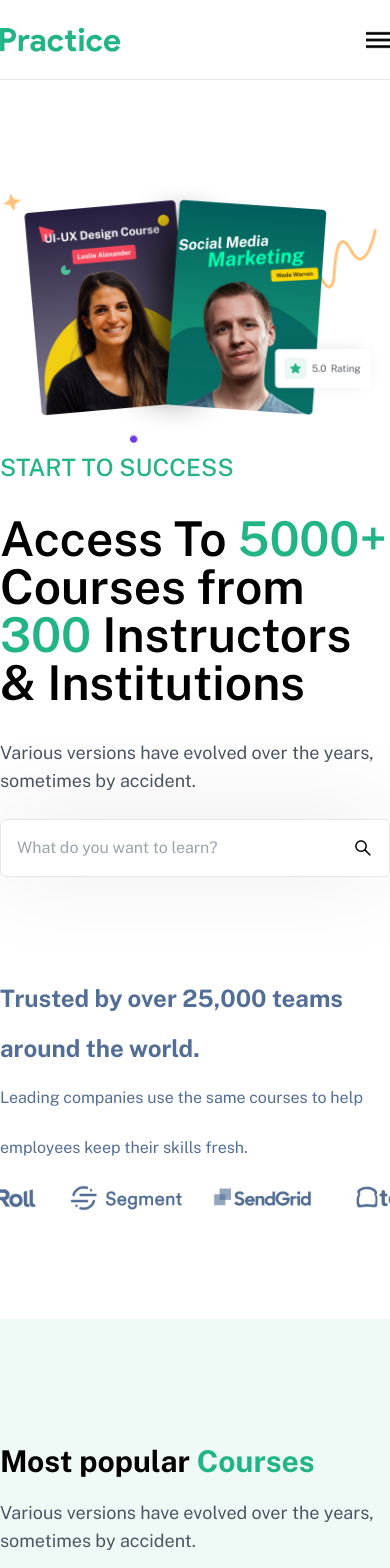
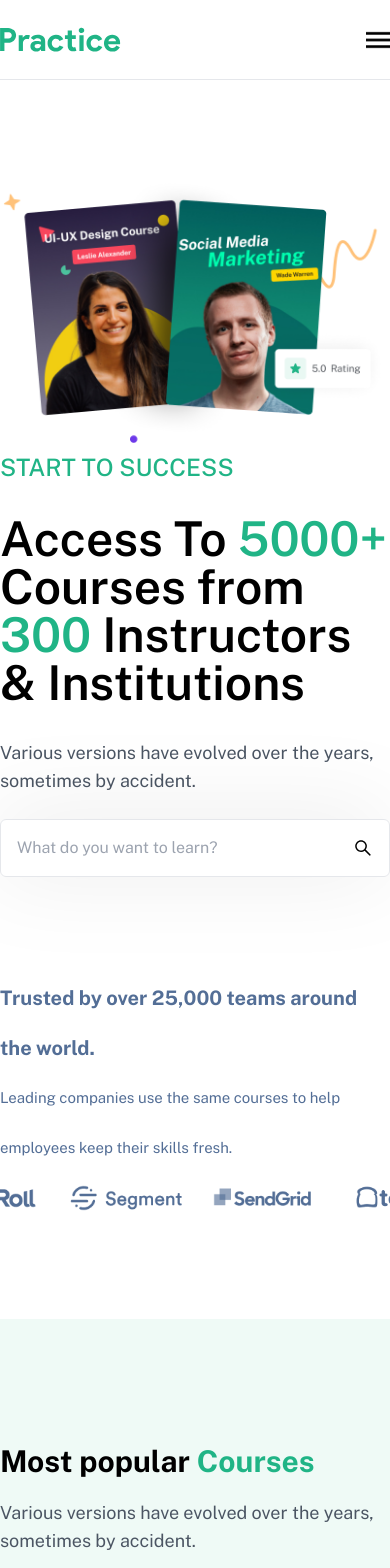
Before and after one commit to OpherM/Course-Project, a React (Vite) app: page / in a window 390 px wide. Shown: the top 1568 px of the page. Built offline with nearby package versions, Linux system fonts and the light colour scheme.

Commit message:
responsiveness

```diff
--- a/src/components/Achievement.jsx
+++ b/src/components/Achievement.jsx
@@ -5,7 +5,7 @@ import { SlGraduation } from 'react-icons/sl'
 const Achievement = () => {
     return (
         <div className='w-full bg-white py-24'>
-            <div className='md:max-w-[1390px] max-w-[600px] m-auto grid md:grid-cols-2'>
+            <div className='md:max-w-[1390px] max-w-[520px] m-auto grid md:grid-cols-2'>
                 <div className='flex flex-col justify-center'>
                     <h1 className='md:leading-[72px] md:text-3xl text-3xl font-semibold'>Our <span className='text-[#20B486]'>Achievement</span></h1>
                     <p className='text-lg text-[#6D737A]'>Various versions have evolved over the years, sometimes by accident.</p>
--- a/src/components/Category.jsx
+++ b/src/components/Category.jsx
@@ -11,7 +11,7 @@ import { GiTeacher } from 'react-icons/gi'
 const Category = () => {
     return (
         <div className='w-full bg-[#F0FBF7] py-32'>
-        <div className='md:max-w-[1390px] max-w-[600px] m-auto'>
+            <div className='md:max-w-[1390px] max-w-[570px] m-auto'>
                 <div className='flex flex-col justify-center'>
                     <h1 className='md:leading-[72px] md:text-3xl text-3xl font-semibold'>Most <span className='text-[#20B486]'>Popular Categories</span></h1>
                     <p className='text-lg text-[#6D737A]'>Various versions have evolved over the years, sometimes by accident.</p>
--- a/src/components/Companies.jsx
+++ b/src/components/Companies.jsx
@@ -4,9 +4,9 @@ import { companyLogo1, companyLogo2, companyLogo3, companyLogo4 } from '../asset
 const Companies = () => {
   return (
     <div className='w-full bg-white m-auto pb-24'>
-        <div className='md:max-w-[1390px] leading-[50px] flex flex-col max-w-[943px] m-auto justify-content-center items-center'>
-            <h1 className='text-[#536E96] font-bold text-[24px]'>Trusted by over 25,000 teams around the world.</h1>
-            <p className='text-[#536E96]'>Leading companies use the same courses to help employees keep their skills fresh.</p>
+      <div className='md:max-w-[1390px] leading-[50px] flex flex-col max-w-[520] m-auto justify-content-center items-center'>
+        <h1 className='text-[#536E96] font-bold md:text-[24px] text-[20px]'>Trusted by over 25,000 teams around the world.</h1>
+        <p className='text-[#536E96] md:text-[20px] text-[15px]'>Leading companies use the same courses to help employees keep their skills fresh.</p>
         <div className='flex gap-[20px] py-[12px]'>
           <img className='max-w-[140px] h-[26px]' src={companyLogo1} alt="" />
           <img className='max-w-[140px] h-[26px]' src={companyLogo2} alt="" />
--- a/src/components/Courses.jsx
+++ b/src/components/Courses.jsx
@@ -42,7 +42,7 @@ const Courses = () => {
 
   return (
     <div className='w-full bg-[#E9F8F3B2] py-28'>
-      <div className='md:max-w-[1390px] max-w-[600px] m-auto'>
+      <div className='md:max-w-[1390px] max-w-[520px] m-auto'>
         <h1 className='text-3xl py-3 font-bold'>Most popular <span className='text-[#20B486]'>Courses</span></h1>
         <p className='py-2 text-lg text-gray-600'>Various versions have evolved over the years, sometimes by accident.</p>
         <Slider {...settings}>
--- a/src/components/Feedback.jsx
+++ b/src/components/Feedback.jsx
@@ -42,7 +42,7 @@ const Feedback = () => {
 
   return (
     <div className='w-full bg-white py-24'>
-      <div className='md:max-w-[1390px] max-w-[600px] m-auto'>
+      <div className='md:max-w-[1390px] max-w-[520px] m-auto'>
         <div className='flex flex-col justify-center'>
           <h1 className='md:leading-[72px] md:text-3xl text-3xl font-semibold'>Students <span className='text-[#20B486]'>Feedback</span></h1>
           <p className='text-lg text-[#6D737A]'>Various versions have evolved over the years, sometimes by accident.</p>
--- a/src/components/Footer.jsx
+++ b/src/components/Footer.jsx
@@ -7,7 +7,7 @@ import { TfiLinkedin } from 'react-icons/tfi'
 const Footer = () => {
     return (
         <div className='w-full bg-white py-24'>
-            <div className='md:max-w-[1390px] max-w-[600px] m-auto grid md:grid-cols-4 gap-10'>
+            <div className='md:max-w-[1390px] max-w-[520px] m-auto grid md:grid-cols-4 gap-10'>
                 <div className=''>
                     <h1 className='md:text-4xl text-4xl font-semibold text-[#20B486]'>Practice</h1>
                     <h2 className='text-2xl font-semibold pt-6'>Contact Us</h2>
--- a/src/components/Hero.jsx
+++ b/src/components/Hero.jsx
@@ -5,7 +5,7 @@ import { AiOutlineSearch } from 'react-icons/ai';
 const Hero = () => {
     return (
         <div className='w-full bg-white py-24'>
-        <div className='md:max-w-[1390px] max-w-[600px] m-auto grid md:grid-cols-2'>
+            <div className='md:max-w-[1390px] max-w-[520px] m-auto grid md:grid-cols-2'>
                 <div className='flex flex-col justify-start gap-4'>
                     <p className='py-2 text-2xl text-[#20B486] font-medium'>START TO SUCCESS</p>
                     <h1 className='md:leading-[72px] py-2 md:text-5xl text-5xl font-semibold'>Access To <span className='text-[#20B486]'>5000+</span> Courses from <span className='text-[#20B486]'>300</span> Instructors & Institutions
@@ -20,7 +20,7 @@ const Hero = () => {
                             <AiOutlineSearch
                                 size={20}
                                 className='icon'
-                            style={{color: '#000'}} />
+                                style={{ color: '#000' }} />
                         </button>
                     </form>
                 </div>
--- a/src/components/Navbar.jsx
+++ b/src/components/Navbar.jsx
@@ -4,11 +4,11 @@ import { logo, lock, hamburgerMenu, close } from '../assets/index';
 
 const Navbar = () => {
     const [toggle, setToggle] = useState(false);
-    const handleClick = ()=> setToggle(!toggle);
+    const handleClick = () => setToggle(!toggle);
 
     return (
         <div className='w-full h-[80px] bg-white border-b'>
-        <div className='max-w-[600px] md:max-w-[1390px] w-full h-full flex justify-between items-center m-auto'>
+            <div className='max-w-[520px] md:max-w-[1390px] w-full h-full flex justify-between items-center m-auto'>
                 <img src={logo} className='h-[25px]' />
 
                 <div className='flex'>
@@ -32,7 +32,7 @@ const Navbar = () => {
                     <img src={toggle ? close : hamburgerMenu} />
                 </div>
             </div>
-        <div className={ toggle ? 'absolute z-10 p-4 bg-white w-full px-8 md:hidden' : 'hidden'}>
+            <div className={toggle ? 'absolute z-10 p-4 bg-white w-full px-8 md:hidden' : 'hidden'}>
                 <ul className='flex flex-col text-center'>
                     <li className='p-4 hover:bg-gray-100'>Home</li>
                     <li className='p-4 hover:bg-gray-100'>About</li>
--- a/src/components/Register.jsx
+++ b/src/components/Register.jsx
@@ -5,7 +5,7 @@ import { cta } from '../assets'
 const Register = () => {
     return (
         <div className='w-full bg-[#E9F8F3B2] py-24'>
-            <div className='md:max-w-[1390px] max-w-[600px] m-auto grid md:grid-cols-2 items-center gap-8'>
+            <div className='md:max-w-[1390px] max-w-[520px] m-auto grid md:grid-cols-2 items-center gap-8'>
                 <img className='w-[600px] mx-auto' src={cta} alt="" />
 
                 <div>
```
Lines whose indentation alone changed are shown as unchanged.
